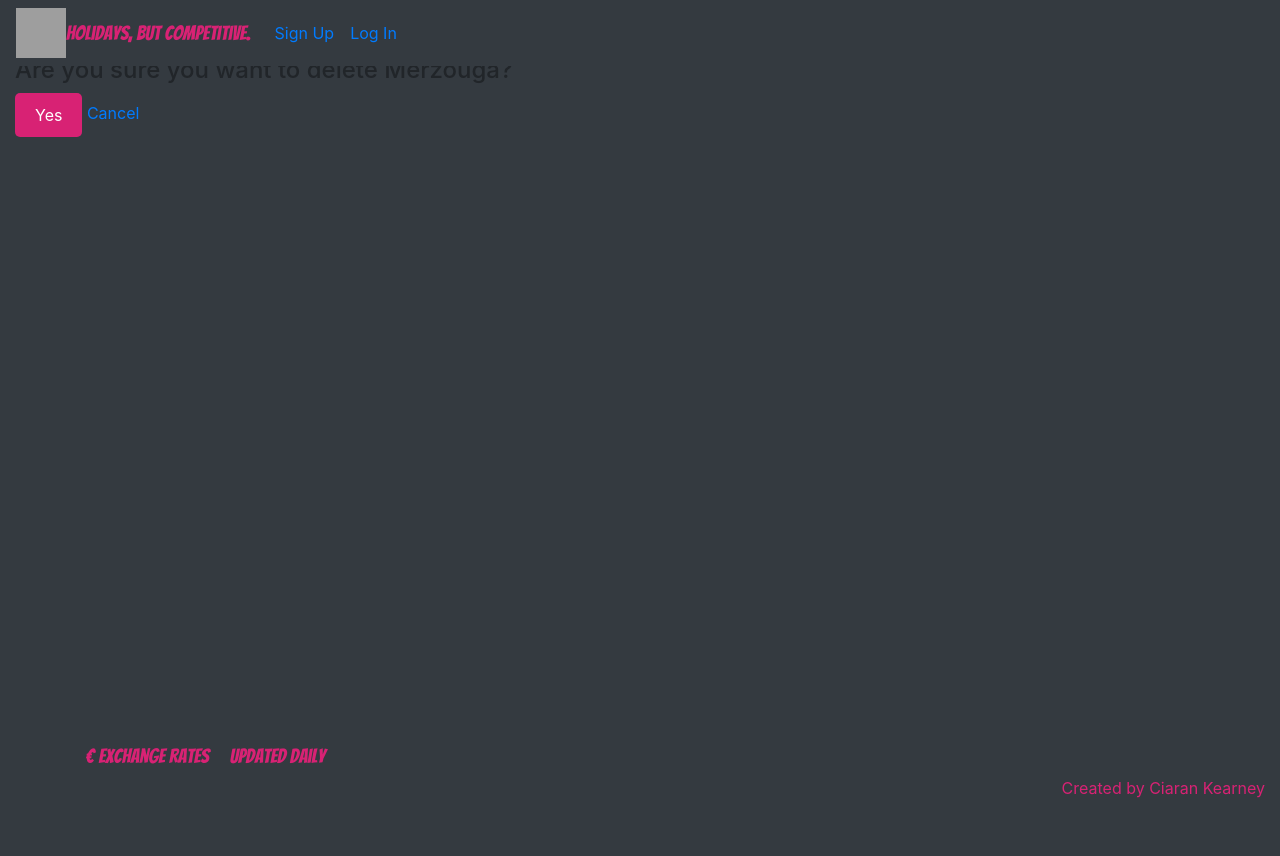
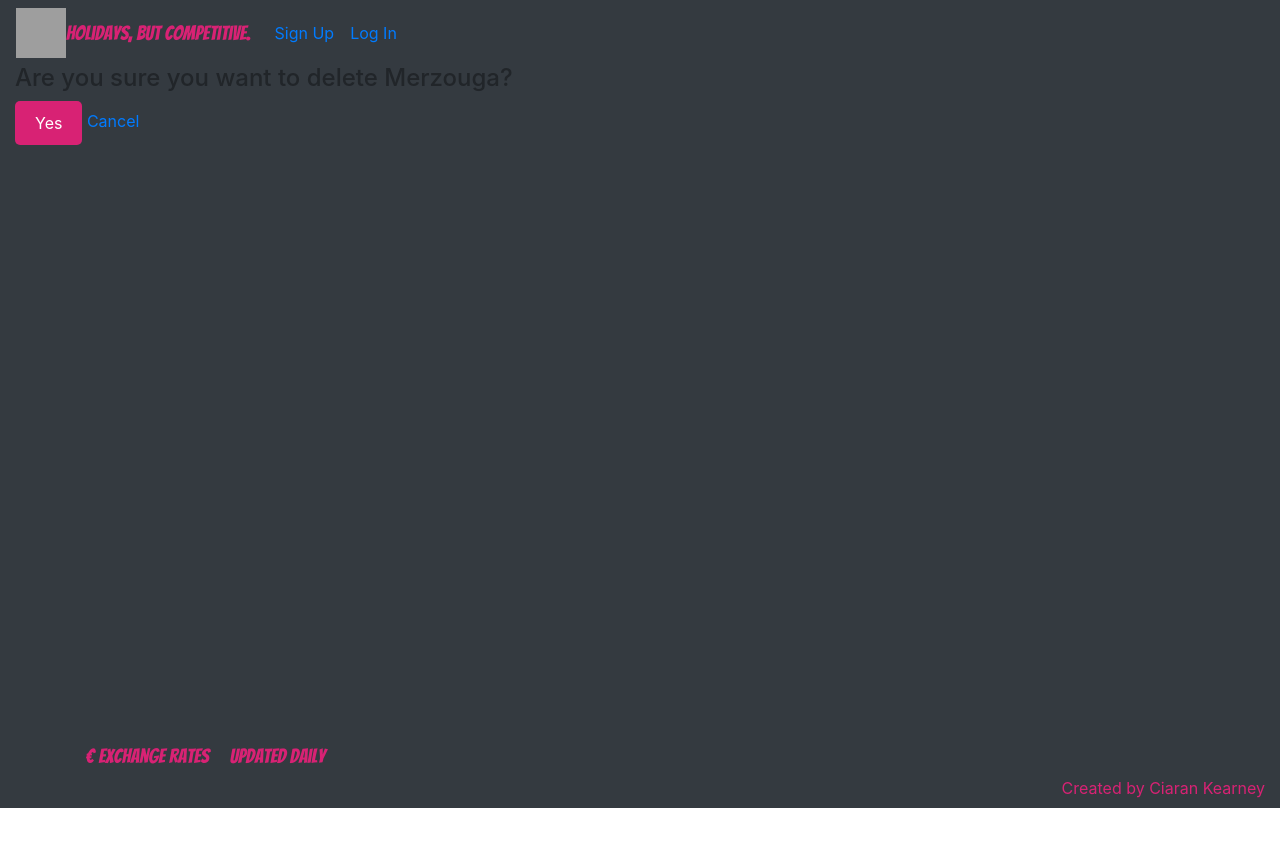
Before and after one commit to kearmododragon/final-project, a Django app: page /cities/24/delete/ in a window 1280 px wide. Before the commit the page ends 798 px from the top, so only its background shows below. Run offline with Django 4.2, Linux system fonts and the light colour scheme; data comes from the database, SQL or seed files in the repository; data that the repository does not hold is empty; some libraries are stand-ins or nearby versions; some web fonts are replaced; grey boxes are pictures that could not be loaded.

Commit message:
updated margin

```diff
--- a/main_app/templates/base.html
+++ b/main_app/templates/base.html
@@ -57,7 +57,7 @@
       }
   </style>
 
-  <main class="container-fluid md-0 bg-dark">
+  <main class="container-fluid md-0 bg-dark mt-2 mb-5">
       {% block content %}
       {% endblock %}
   </main>
```
